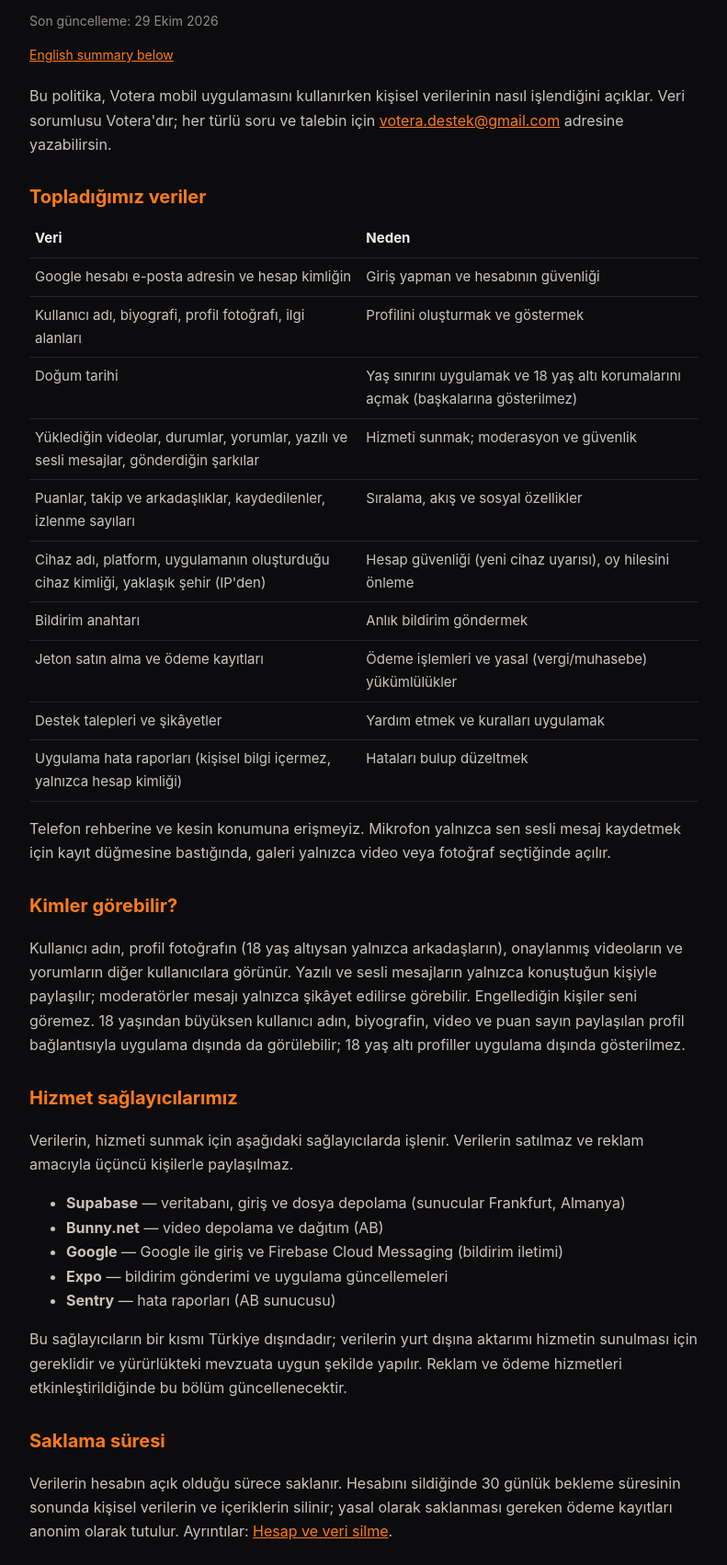
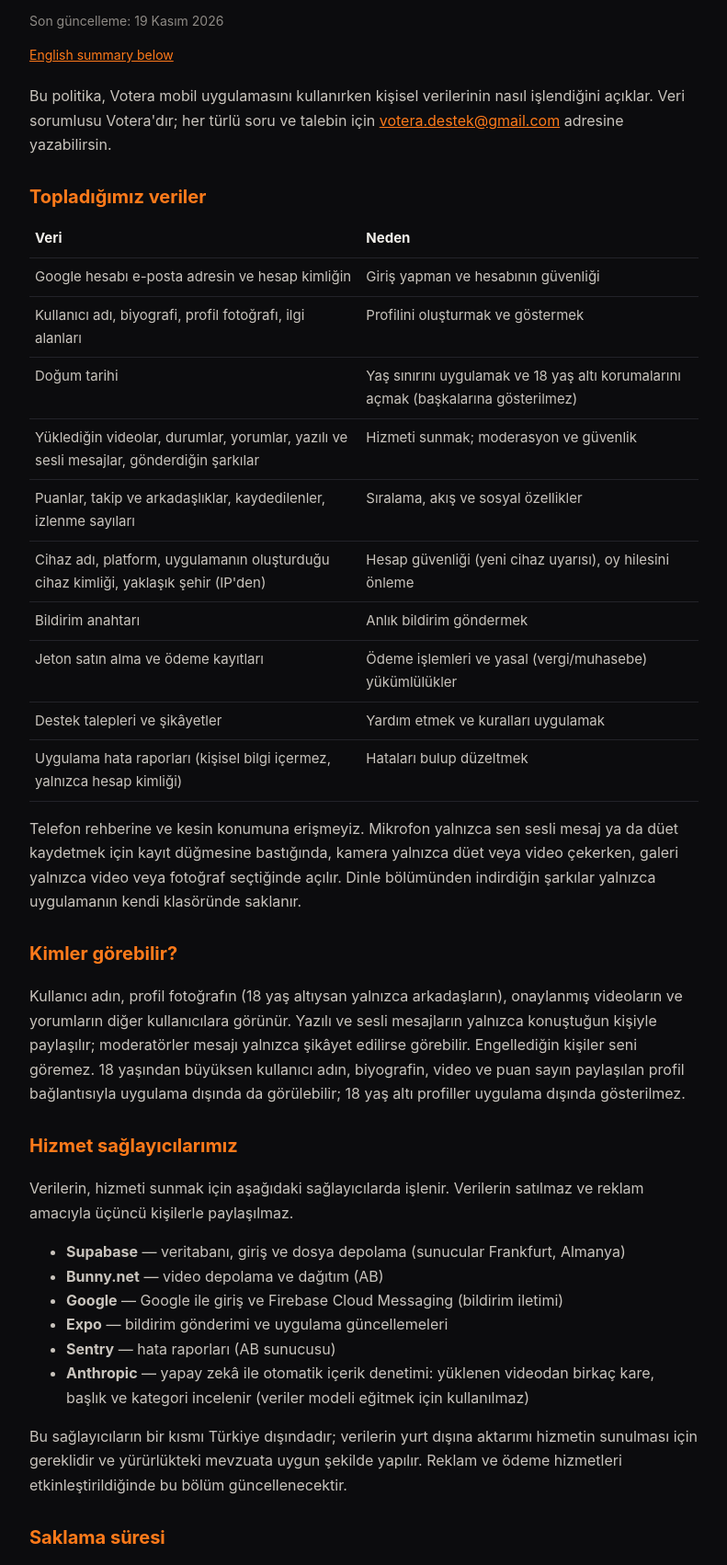
Before and after one commit to votera-app/votera-app.github.io, a plain HTML site: page gizlilik.html in a window 1280 px wide. Shown: the part 134-1836 px from the top of the page at 92% size, without its empty margins (244-1035 px from the left). Drawn offline with Linux system fonts and the light colour scheme.

Commit message:
Gizlilik politikası güncellendi
Co-Authored-By: Claude Opus 5.5 <noreply@anthropic.com>
Claude-Session: https://claude.ai/code/session_013LrDKfwYzUtDAFmZbYCYpt

```diff
--- a/gizlilik.html
+++ b/gizlilik.html
@@ -1,5 +1,5 @@
 <!doctype html><html lang="tr"><head><meta charset="utf-8"><meta name="viewport" content="width=device-width,initial-scale=1"><link rel="stylesheet" href="style.css"><link rel="icon" href="logo.png"><title>Gizlilik politikası · Votera</title></head><body><main><header><img src="logo.png" alt=""><a href="index.html">Votera</a></header>
-<h1>Gizlilik politikası</h1><p class="muted">Son güncelleme: 29 Ekim 2026</p><p class="lang"><a href="#en">English summary below</a></p>
+<h1>Gizlilik politikası</h1><p class="muted">Son güncelleme: 19 Kasım 2026</p><p class="lang"><a href="#en">English summary below</a></p>
 <p>Bu politika, Votera mobil uygulamasını kullanırken kişisel verilerinin nasıl işlendiğini açıklar. Veri sorumlusu Votera'dır; her türlü soru ve talebin için <a href="mailto:votera.destek@gmail.com">votera.destek@gmail.com</a> adresine yazabilirsin.</p>
 <h2>Topladığımız veriler</h2>
 <table><tr><th>Veri</th><th>Neden</th></tr>
@@ -14,7 +14,7 @@
 <tr><td>Destek talepleri ve şikâyetler</td><td>Yardım etmek ve kuralları uygulamak</td></tr>
 <tr><td>Uygulama hata raporları (kişisel bilgi içermez, yalnızca hesap kimliği)</td><td>Hataları bulup düzeltmek</td></tr>
 </table>
-<p>Telefon rehberine ve kesin konumuna erişmeyiz. Mikrofon yalnızca sen sesli mesaj kaydetmek için kayıt düğmesine bastığında, galeri yalnızca video veya fotoğraf seçtiğinde açılır.</p>
+<p>Telefon rehberine ve kesin konumuna erişmeyiz. Mikrofon yalnızca sen sesli mesaj ya da düet kaydetmek için kayıt düğmesine bastığında, kamera yalnızca düet veya video çekerken, galeri yalnızca video veya fotoğraf seçtiğinde açılır. Dinle bölümünden indirdiğin şarkılar yalnızca uygulamanın kendi klasöründe saklanır.</p>
 <h2>Kimler görebilir?</h2>
 <p>Kullanıcı adın, profil fotoğrafın (18 yaş altıysan yalnızca arkadaşların), onaylanmış videoların ve yorumların diğer kullanıcılara görünür. Yazılı ve sesli mesajların yalnızca konuştuğun kişiyle paylaşılır; moderatörler mesajı yalnızca şikâyet edilirse görebilir. Engellediğin kişiler seni göremez. 18 yaşından büyüksen kullanıcı adın, biyografin, video ve puan sayın paylaşılan profil bağlantısıyla uygulama dışında da görülebilir; 18 yaş altı profiller uygulama dışında gösterilmez.</p>
 <h2>Hizmet sağlayıcılarımız</h2>
@@ -25,6 +25,7 @@
 <li><b>Google</b> — Google ile giriş ve Firebase Cloud Messaging (bildirim iletimi)</li>
 <li><b>Expo</b> — bildirim gönderimi ve uygulama güncellemeleri</li>
 <li><b>Sentry</b> — hata raporları (AB sunucusu)</li>
+<li><b>Anthropic</b> — yapay zekâ ile otomatik içerik denetimi: yüklenen videodan birkaç kare, başlık ve kategori incelenir (veriler modeli eğitmek için kullanılmaz)</li>
 </ul>
 <p>Bu sağlayıcıların bir kısmı Türkiye dışındadır; verilerin yurt dışına aktarımı hizmetin sunulması için gereklidir ve yürürlükteki mevzuata uygun şekilde yapılır. Reklam ve ödeme hizmetleri etkinleştirildiğinde bu bölüm güncellenecektir.</p>
 <h2>Saklama süresi</h2>
@@ -38,5 +39,5 @@
 <h2>Değişiklikler</h2>
 <p>Bu politikayı güncellediğimizde bu sayfadaki tarihi değiştirir, önemli değişiklikleri uygulama içinde duyururuz.</p>
 <div id="en"></div><h2>English summary</h2>
-<p>Votera processes your Google email and account ID (sign-in), profile details, birth date (age gating and teen protections, never shown), content you post, votes and social activity, device name/ID and approximate city (account security and vote-fraud prevention), push tokens, purchase records (legal obligations), support tickets and anonymous crash reports. We do not access contacts or precise location; the microphone is used only while you record a voice message. Data is processed by Supabase (Frankfurt), Bunny.net (EU), Google (sign-in, FCM), Expo (push, updates) and Sentry (EU); it is never sold. Data is kept while your account is open and deleted 30 days after you delete your account, except anonymised financial records kept for legal periods. The app is not for children under 13. You can request access, correction or deletion at <a href="mailto:votera.destek@gmail.com">votera.destek@gmail.com</a> or download your data in Settings → My account.</p>
+<p>Votera processes your Google email and account ID (sign-in), profile details, birth date (age gating and teen protections, never shown), content you post, votes and social activity, device name/ID and approximate city (account security and vote-fraud prevention), push tokens, purchase records (legal obligations), support tickets and anonymous crash reports. We do not access contacts or precise location; the microphone and camera are used only while you record a voice message, a duet or a video. Data is processed by Supabase (Frankfurt), Bunny.net (EU), Google (sign-in, FCM), Expo (push, updates) and Sentry (EU) and Anthropic (automated content moderation of a few video frames, title and category; not used for training); it is never sold. Data is kept while your account is open and deleted 30 days after you delete your account, except anonymised financial records kept for legal periods. The app is not for children under 13. You can request access, correction or deletion at <a href="mailto:votera.destek@gmail.com">votera.destek@gmail.com</a> or download your data in Settings → My account.</p>
 <footer>Votera · İletişim / Contact: <a href="mailto:votera.destek@gmail.com">votera.destek@gmail.com</a> · <a href="index.html">Ana sayfa</a></footer></main></body></html>
```
